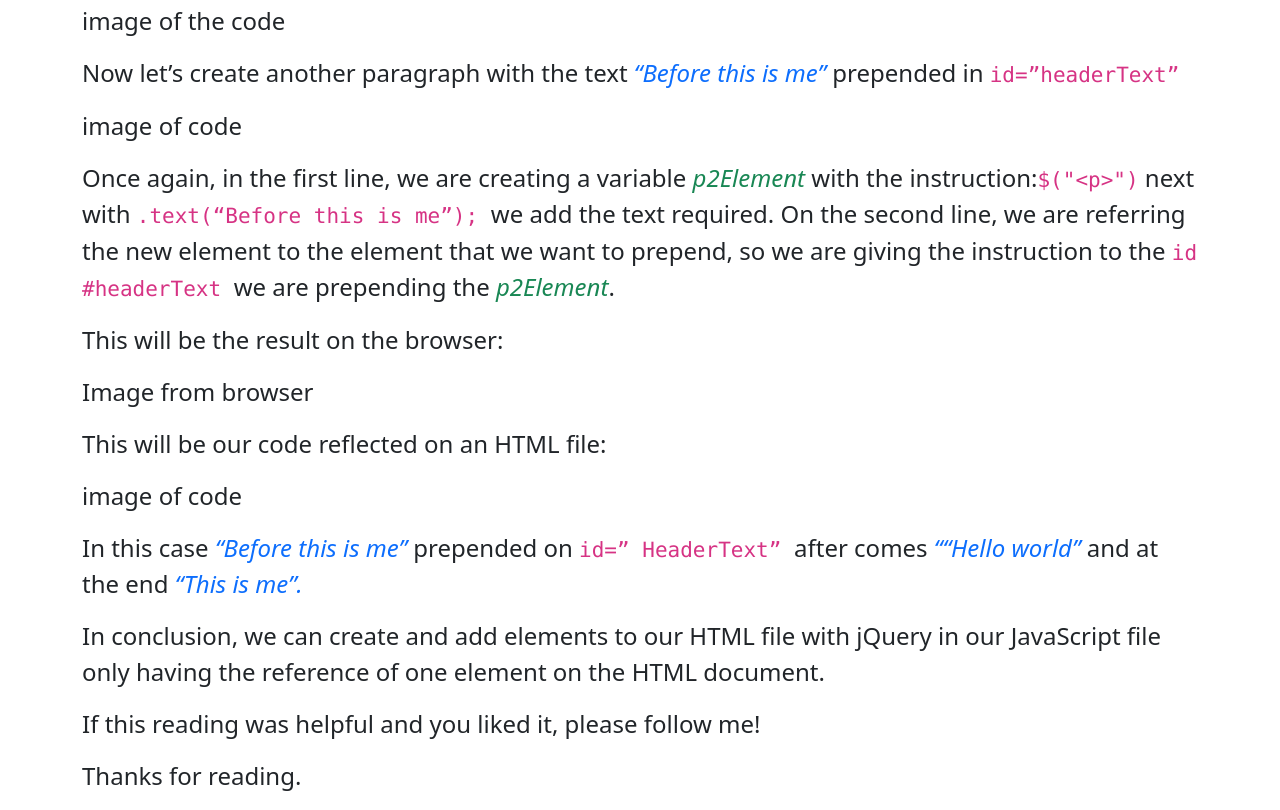
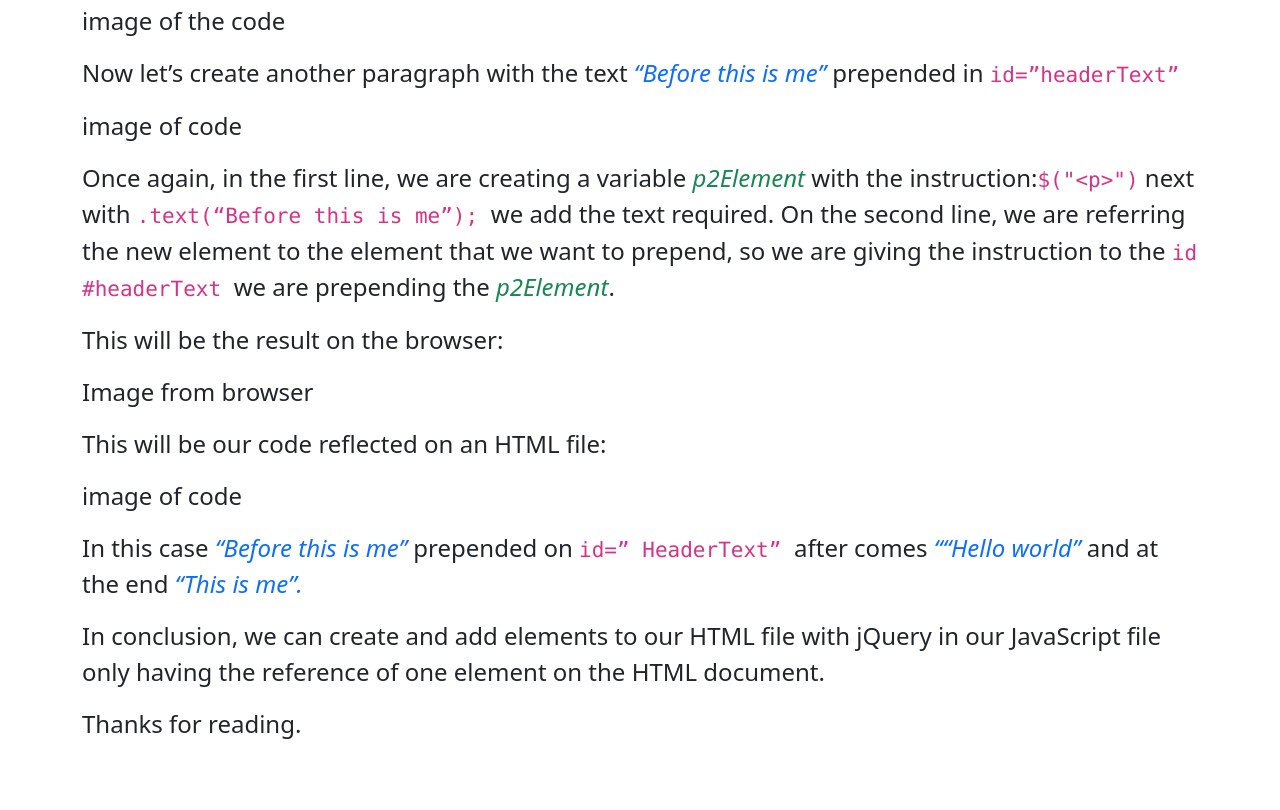
Before and after one commit to Cherjios/Element-JQuery, a website: page public/index.html in a window 1280 px wide. Shown: the part 1936-2746 px from the top of the page. After the commit the page ends 2694 px from the top, so only its background shows below. Drawn offline with nearby package versions, Linux system fonts and the light colour scheme.

```diff
--- a/public/index.html
+++ b/public/index.html
@@ -132,9 +132,9 @@
         <p class="fs-4">
             In conclusion, we can create and add elements to our HTML file with jQuery in our JavaScript file only having the reference of one element on the HTML document.
         </p>
-        <p class="fs-4">
+        <!-- <p class="fs-4">
             If this reading was helpful and you liked it, please follow me!
-        </p>
+        </p> -->
         <p class="fs-4">
             Thanks for reading.
         </p>
```
